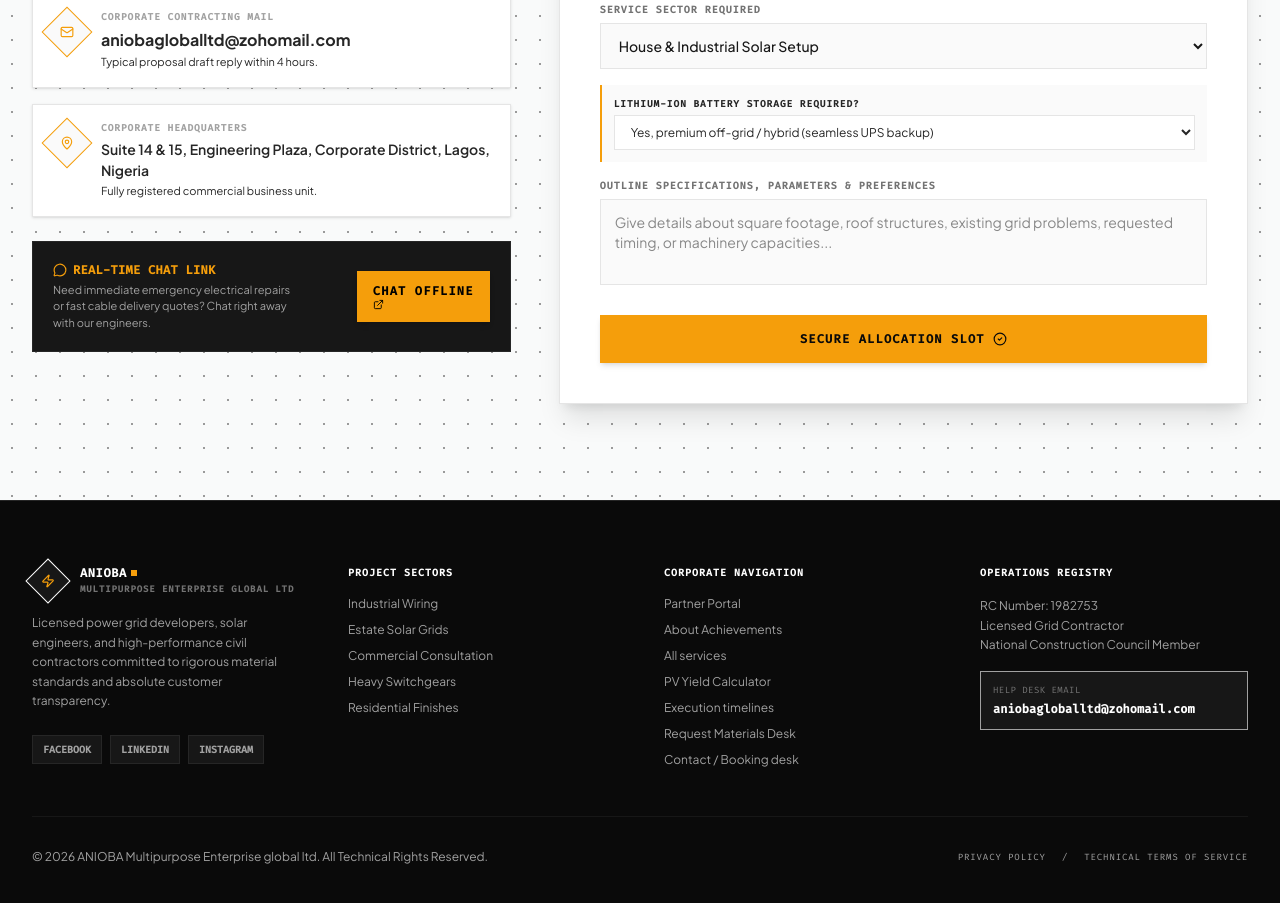
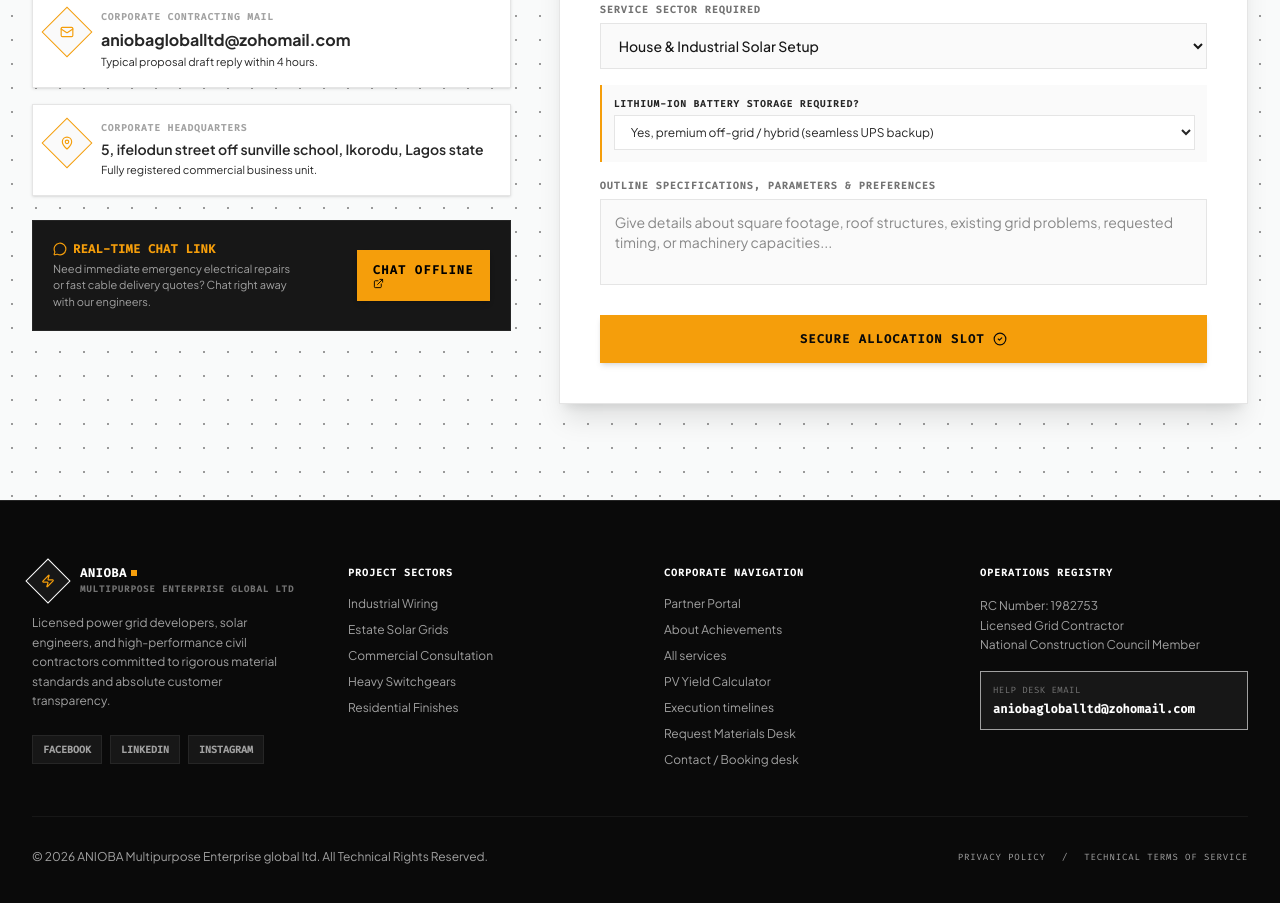
Before and after one commit to binmatech/Anioba, a React (Vite) app: page / in a window 1280 px wide. Shown: the part 10580-11483 px from the top of the page. Built offline with nearby package versions, Linux system fonts and the light colour scheme.

Commit message:
fix: update corporate headquarters address
Update the registered business address to the correct location in Ikorodu, Lagos.

```diff
--- a/src/App.tsx
+++ b/src/App.tsx
@@ -797,7 +797,7 @@
                       Corporate Headquarters
                     </h4>
                     <p className="text-sm font-semibold text-neutral-800 mt-1 leading-normal font-sans">
-                      Suite 14 & 15, Engineering Plaza, Corporate District, Lagos, Nigeria
+                      5, ifelodun street off sunville school, Ikorodu, Lagos state
                     </p>
                     <p className="text-[11px] text-neutral-405 mt-0.5 font-sans">
                       Fully registered commercial business unit.
```
